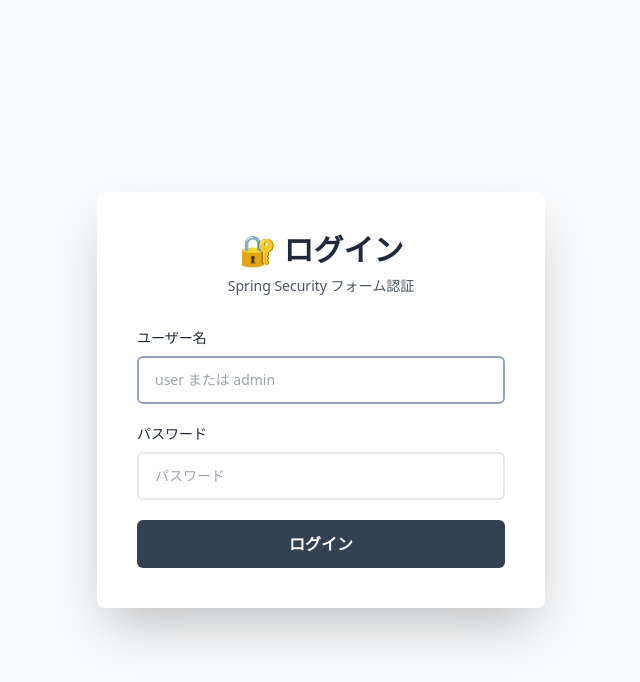
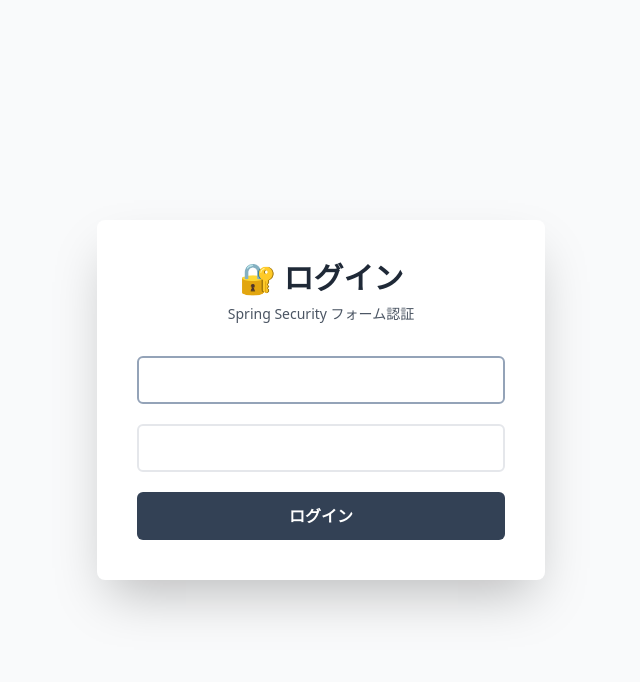
Before and after one commit to sn0326/sample-cicd-springboot-gcp, a Spring Boot app: page /login in a window 1280 px wide. Shown: the top 682 px of the page, without its empty margins (319-959 px from the left). Run offline with Spring Boot 4, Linux system fonts and the light colour scheme; some of the project's set-up classes (security, data sources, template engines, error pages and the like) are left out, and stand-ins take their place; some libraries are stand-ins or nearby versions.

Commit message:
refactor: ログイン画面のフォームラベルとプレースホルダーを削除
ユーザー名とパスワード入力フォームのラベルとプレースホルダーを削除し、
よりシンプルなログイン画面にしました。

```diff
--- a/src/main/resources/templates/login.html
+++ b/src/main/resources/templates/login.html
@@ -22,16 +22,14 @@
 
             <form th:action="@{/login}" method="post">
                 <div class="mb-5">
-                    <label for="username" class="block mb-2 text-gray-800 font-medium text-sm">ユーザー名</label>
                     <input type="text" id="username" name="username"
-                           placeholder="user または admin" required autofocus
+                           required autofocus
                            class="w-full px-4 py-3 border-2 border-gray-200 rounded-md text-sm focus:outline-none focus:border-slate-400 transition-colors">
                 </div>
 
                 <div class="mb-5">
-                    <label for="password" class="block mb-2 text-gray-800 font-medium text-sm">パスワード</label>
                     <input type="password" id="password" name="password"
-                           placeholder="パスワード" required
+                           required
                            class="w-full px-4 py-3 border-2 border-gray-200 rounded-md text-sm focus:outline-none focus:border-slate-400 transition-colors">
                 </div>
 
```
